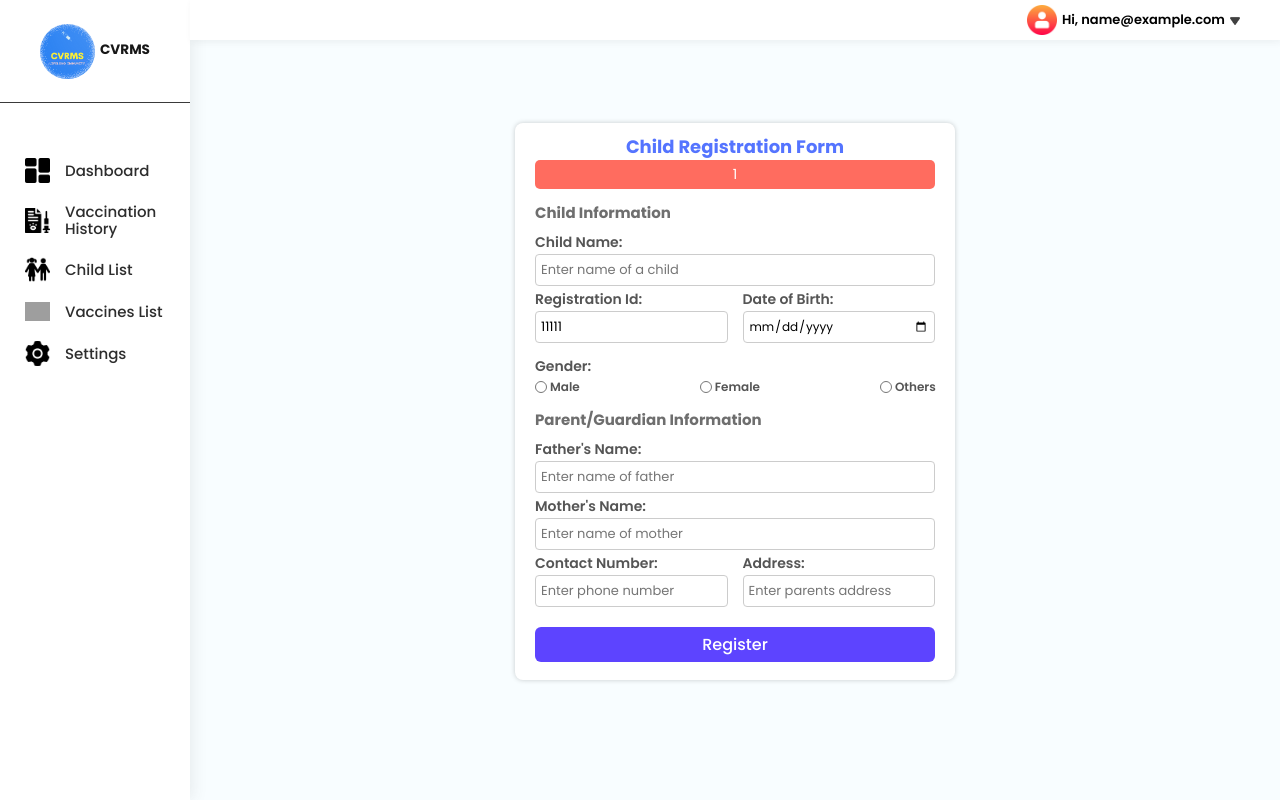
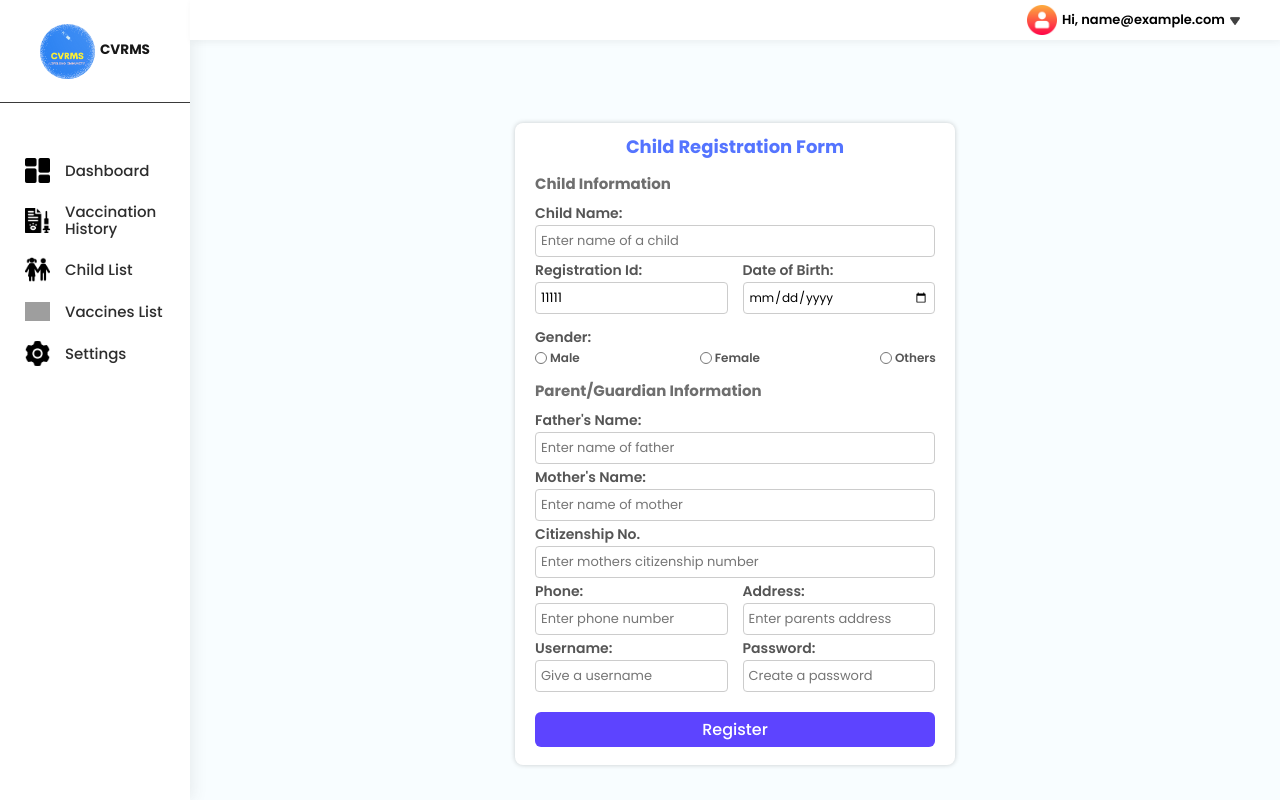
Before and after one commit to MeSabin/Child-Vaccination-System, a PHP site: page /Child-Vaccination-System/registerChild.php in a window 1280 px wide. Run offline with PHP 8.4, Linux system fonts and the light colour scheme; the visitor is signed in with stand-in values (Sample User, id 1); data that the repository does not hold is empty; grey boxes are pictures that could not be loaded.

Commit message:
parents account section merged in child registration

```diff
--- a/BackendFiles/RegisterChild.php
+++ b/BackendFiles/RegisterChild.php
@@ -13,21 +13,16 @@ if (isset($_POST['clickRegister'])) {
    $phone=mysqli_real_escape_string($conn, $_POST['contact']);
    $address=mysqli_real_escape_string($conn, $_POST['address']);
 
-   $checkIdQuery = "SELECT RegisterId FROM ChildList WHERE RegisterId = '$registerId'";
-   $reflectCheckIdQuery = $conn->query($checkIdQuery);
-   if ($reflectCheckIdQuery->num_rows > 0) {
-       $_SESSION['showIdWarning'] = "Register Id is already registered.";
-       header("Location:registerChild.php");
-       exit();
-   }
-   else{
 
    $insertChildQuery= "INSERT INTO ChildList (RegisterId, Name, DOB, Gender, FatherName, MotherName, Phone, Address) VALUES ('$registerId', '$childName', '$childDob', '$childGender', '$fatherName', '$motherName', '$phone', '$address')";
-
+   $userName=mysqli_real_escape_string($conn, $_POST['username']);
+   $password=mysqli_real_escape_string($conn, $_POST['password']);
+   $insertParentsAccQur="INSERT INTO parents (Name, UserName, Phone, Password) VALUES ('$motherName','$userName', '$phone', '$password')";
+   $refParentsAccQur=$conn->query($insertParentsAccQur);
    $reflectInsChlQur= $conn->query($insertChildQuery);
 
-   if($reflectInsChlQur){
-      $_SESSION['ChildRegsMsg'] = "Child registered successfully !";
+   if($reflectInsChlQur && $refParentsAccQur){
+      $_SESSION['ChildRegsMsg'] = "Child and Parent data entry successful !";
       echo '<script>
       setTimeout(function() {
           window.location.href = "childTable.php";
@@ -35,10 +30,9 @@ if (isset($_POST['clickRegister'])) {
   </script>';
    }
    else{
-      echo "Child not registered";
+      echo "Data entry not successful";
    }
 
 }
-}
 $conn->close();
 ?>
--- a/HtmlFiles/registerChild.php
+++ b/HtmlFiles/registerChild.php
@@ -25,13 +25,7 @@
                 unset($_SESSION['ChildRegsMsg']);
             }
             ?> </div>
-   <div class="msg-show2">
-         <?php
-            if(isset($_SESSION['showIdWarning'])){
-                echo '<div class="adjust1">' . $_SESSION['showIdWarning'] . '</div>';
-                unset($_SESSION['showIdWarning']);
-            }
-            ?> </div>
+
   <h3 class="childInfo">Child Information</h3>
 
 <div class="childForm">
@@ -74,9 +68,13 @@
         <label class="labelText">Mother's Name:</label>
         <input type="text" class="parentName" name="motherName" placeholder="Enter name of mother" required>
       </div>
+
+      <label class="labelText">Citizenship No.</label>
+        <input type="number" class="citizenNo" name="citizenNo" placeholder="Enter mothers citizenship number" required>
+
       <div class="parentsPhoneNAdd">
           <div class="parentContact">
-            <label class="labelText">Contact Number:</label>
+            <label class="labelText">Phone:</label>
             <input
               type="text"
               class="contact"
@@ -92,6 +90,16 @@
           </div>
       </div>
       </div>
+        <div class="parentsAccInfo">
+          <div class="parentsUserName">
+            <label for="username">Username:</label>
+            <input type="text" class="username" name="username" placeholder="Give a username" />
+          </div>
+          <div class="parentsPassword">
+          <label for="password">Password:</label>
+        <input type="password" class="password" name="password" placeholder="Create a password" />
+          </div>
+        </div>
 
   <button class="registerButton" name="clickRegister" onclick="generateNumericId()">Register</button>
 
--- a/Styles/updateChild.css
+++ b/Styles/updateChild.css
@@ -105,14 +105,13 @@ body {
   padding: 4px;
   font-size: 14px;
 }
-.msg-show2{
-  background-color: rgb(255, 108, 95);
-  color: white;
-  text-align: center;
-  border-radius: 5px;
-}
 .alignChildIdNDOB, .parentsPhoneNAdd {
   display: grid;
   grid-template-columns: 1fr 1fr;
   grid-column-gap: 15px;
 }
+.parentsAccInfo{
+  display: grid;
+  grid-template-columns: 1fr 1fr;
+  grid-column-gap: 15px;
+}
```
